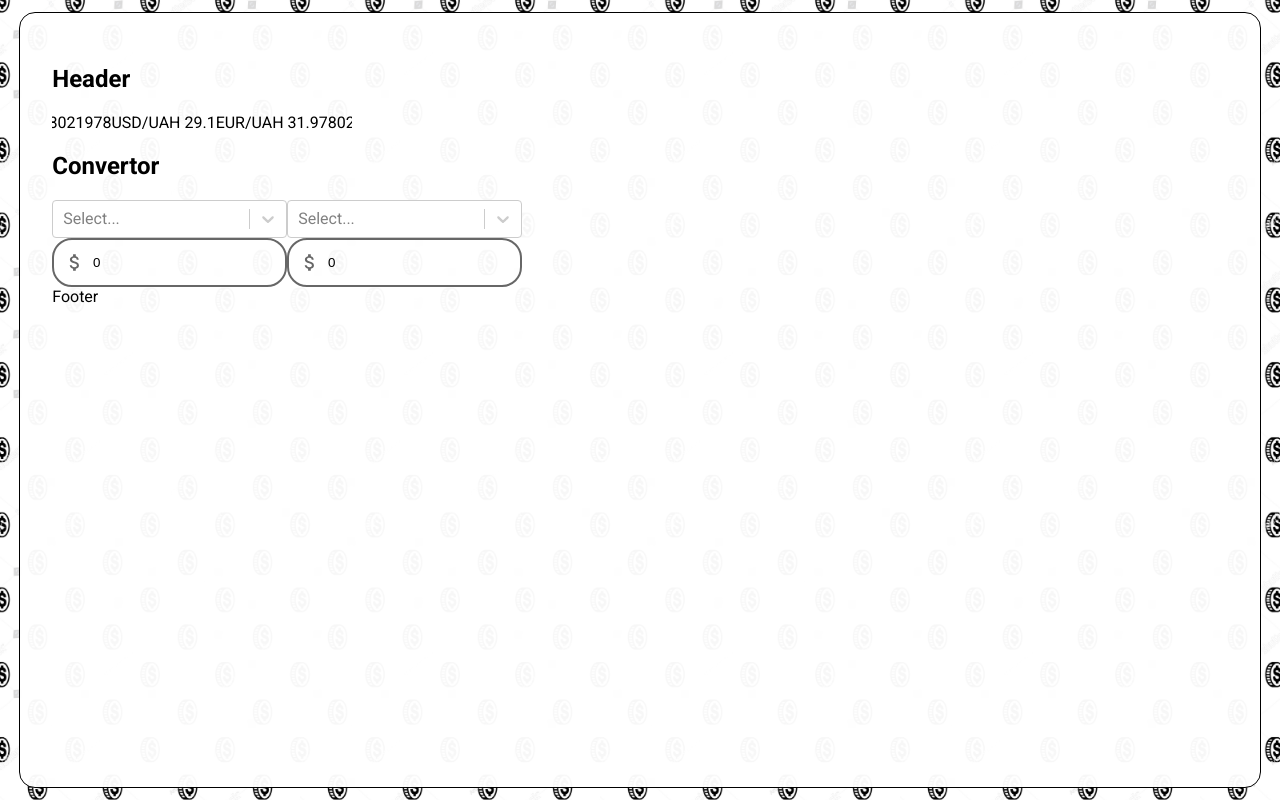
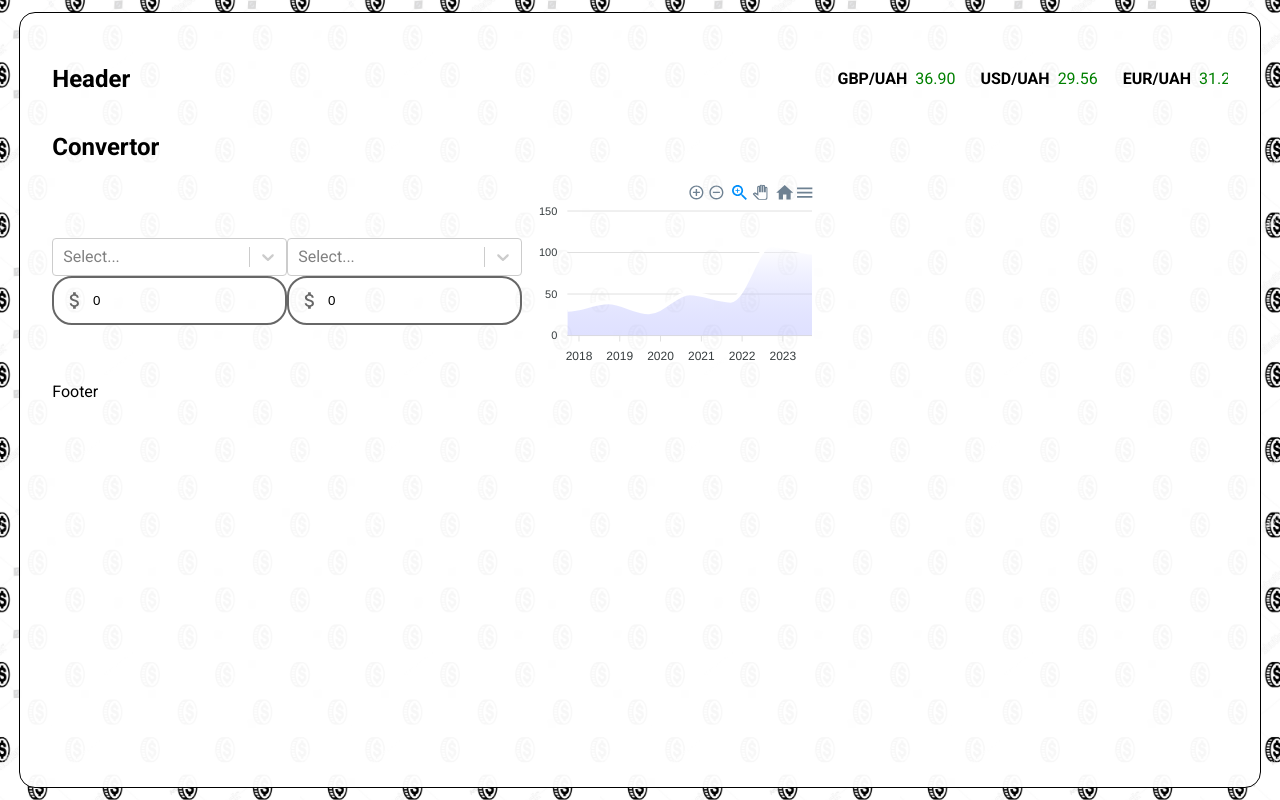
Before and after one commit to Tomasiii/converter, a React (Create React App) app: page / in a window 1280 px wide. Built offline with nearby package versions, Linux system fonts and the light colour scheme.

Commit message:
feat: complete convertor logic

```diff
--- a/package.json
+++ b/package.json
@@ -13,15 +13,17 @@
     "@types/react-icons": "^3.0.0",
     "@typescript-eslint/eslint-plugin": "^5.21.1-alpha.4",
     "@typescript-eslint/parser": "^5.21.0",
+    "apexcharts": "^3.35.2",
     "axios": "^0.27.2",
-    "classnames": "^2.3.1",
     "eslint-config-google": "^0.14.0",
     "eslint-plugin-react": "^7.29.4",
     "node-sass": "^7.0.1",
     "react": "^18.1.0",
+    "react-apexcharts": "^1.4.0",
     "react-dom": "^18.1.0",
     "react-fast-marquee": "^1.3.2",
     "react-icons": "^4.3.1",
+    "react-query": "^3.39.0",
     "react-scripts": "5.0.1",
     "react-select": "^5.3.2",
     "sass": "^1.51.0",
@@ -34,7 +36,7 @@
     "test": "react-app-rewired test",
     "check-types": "tsc --pretty --noEmit",
     "format": "prettier --write .",
-    "check-lint": "eslint --fix . --ext ts --ext tsx --ext js",
+    "check-lint": "eslint --fix . --ext ts --ext js --ext tsx",
     "test-all": "yarn format && yarn check-lint && yarn check-types",
     "prepare": "husky install"
   },
--- a/src/api/axios.ts
+++ b/src/api/axios.ts
@@ -1,7 +1,7 @@
 import axios from "axios";
 
 export const axi = axios.create({
-  baseURL: "https://api.apilayer.com/currency_data/live",
+  baseURL: "https://api.apilayer.com/currency_data/",
   headers: {
     "Content-Type": "application/json",
     apikey: "dW7taNA8W1PAVqhLaHZ6IWlkkG67nufP",
--- /dev/null
+++ b/src/components/Chart/Chart.tsx
@@ -0,0 +1,57 @@
+import ReactApexChart from "react-apexcharts";
+
+interface IProps {}
+
+const Chart = ({}: IProps) => {
+  return (
+    <ReactApexChart
+      options={{
+        chart: {
+          type: "area",
+          height: "auto",
+        },
+        fill: {
+          colors: ["#fff"],
+          type: "gradient",
+        },
+        dataLabels: {
+          enabled: false,
+        },
+        stroke: {
+          curve: "smooth",
+          colors: ["white"],
+        },
+
+        tooltip: {
+          x: {
+            format: "dd/MM/yy",
+          },
+        },
+        grid: {
+          show: true,
+        },
+        xaxis: {
+          type: "datetime",
+          categories: [
+            "2017-09-19",
+            "2018-09-19",
+            "2019-09-19",
+            "2020-09-19",
+            "2021-09-19",
+            "2022-09-19",
+            "2023-09-19",
+          ],
+        },
+      }}
+      series={[
+        {
+          name: "Sales",
+          data: [31, 40, 28, 51, 42, 109, 100],
+        },
+      ]}
+      type="area"
+    />
+  );
+};
+
+export default Chart;
--- a/src/components/Convertor/Converter.tsx
+++ b/src/components/Convertor/Converter.tsx
@@ -1,5 +1,6 @@
 import { useEffect, useState } from "react";
 
+import Chart from "@/components/Chart/Chart";
 import Group from "@/components/Group/Group";
 
 // import { axi } from "@/api/axios";
@@ -8,35 +9,49 @@
 interface IProps {}
 
 const Converter = ({}: IProps) => {
-  const [firMoney, setFirMoney] = useState("");
-  const [secMoney, setSecMoney] = useState("");
-  const exchangeRate = 1;
+  const [firInput, setFirInput] = useState("");
+  const [firSelect, setFirSelect] = useState("");
+  const [secInput, setSecInput] = useState("");
+  const [secSelect, setSecSelect] = useState("");
+  // const [exchangeRate, setExchangeRate] = useState(1);
+  const exchangeRate = 2;
 
   // useEffect(() => {
   //   axi
-  //     .get("", {
+  //     .get("live", {
   //       params: {
-  //         source: "UAH",
-  //         currencies: "USD,EUR",
+  //         source: `${firSelect}`,
+  //         currencies: `${secSelect}`,
   //       },
   //     })
-  //     .then((res) => (exchangeRate = res.data.quotes));
-  // }, []);
+  //     .then((res) => (setExchangeRate(res.data.quotes[`${firSelect}${secSelect}`])));
+  // }, [firSelect, secSelect]);
 
   useEffect(() => {
-    setSecMoney(String(+firMoney * exchangeRate));
-  }, [firMoney]);
+    setSecInput(String(+firInput * exchangeRate));
+  }, [firInput]);
 
   useEffect(() => {
-    setFirMoney(String(+secMoney / +exchangeRate));
-  }, [secMoney]);
+    setFirInput(String(+secInput / exchangeRate));
+  }, [secInput]);
 
   return (
     <main>
       <h2>Convertor</h2>
       <div className={style.converter}>
-        <Group money={firMoney} setMoney={setFirMoney} />
-        <Group money={secMoney} setMoney={setSecMoney} />
+        <Group
+          money={firInput}
+          setMoney={setFirInput}
+          currency={firSelect}
+          setCurrency={setFirSelect}
+        />
+        <Group
+          money={secInput}
+          setMoney={setSecInput}
+          currency={secSelect}
+          setCurrency={setSecSelect}
+        />
+        <Chart />
       </div>
     </main>
   );
--- a/src/components/Group/CountrySelect/CountrySelect.tsx
+++ b/src/components/Group/CountrySelect/CountrySelect.tsx
@@ -1,12 +1,15 @@
 import Select, { components } from "react-select";
 
-import { countryOptions } from "@/components/Group/group.data";
+import { ICountryOption, countryOptions } from "@/components/Group/group.data";
 
 import style from "./country-select.module.scss";
 
-interface IProps {}
+interface IProps {
+  currency: string;
+  handleCurrency: (newValue: ICountryOption) => void;
+}
 
-const CountrySelect = ({}: IProps) => {
+const CountrySelect = ({ currency, handleCurrency }: IProps) => {
   const { Option, SingleValue } = components;
 
   // icon in options
@@ -25,12 +28,17 @@
     </SingleValue>
   );
 
+  const normalize = (cur: string) =>
+    countryOptions.find((item) => item.value === cur);
+
   const SelectWithFlag = (props: any) => {
     return (
       <Select
         {...props}
         components={{ Option: IconOption, SingleValue: IconValue }}
         options={countryOptions}
+        onChange={handleCurrency}
+        value={normalize(currency)}
       />
     );
   };
--- a/src/components/Group/Group.tsx
+++ b/src/components/Group/Group.tsx
@@ -2,21 +2,27 @@
 
 import CountrySelect from "@/components/Group/CountrySelect/CountrySelect";
 import SearchField from "@/components/Group/SearchField/SearchField";
+import { ICountryOption } from "@/components/Group/group.data";
 
 interface IProps {
   money: string;
-  setMoney: any;
+  setMoney: (arg: string) => void;
+  currency: string;
+  setCurrency: (arg: string) => void;
 }
 
-const Group = ({ money, setMoney }: IProps) => {
-  const handleSearch = (e: ChangeEvent<HTMLInputElement>) => {
+const Group = ({ money, setMoney, currency, setCurrency }: IProps) => {
+  const handleMoney = (e: ChangeEvent<HTMLInputElement>) => {
     setMoney(e.target.value);
+  };
+  const handleCurrency = (newValue: ICountryOption) => {
+    setCurrency(newValue.value);
   };
 
   return (
     <div>
-      <CountrySelect />
-      <SearchField searchTerm={money} handleSearch={handleSearch} />
+      <CountrySelect handleCurrency={handleCurrency} currency={currency} />
+      <SearchField searchTerm={money} handleMoney={handleMoney} />
     </div>
   );
 };
--- a/src/components/Group/SearchField/SearchField.tsx
+++ b/src/components/Group/SearchField/SearchField.tsx
@@ -6,10 +6,10 @@
 
 interface ISearchField {
   searchTerm: string;
-  handleSearch: (event: ChangeEvent<HTMLInputElement>) => void;
+  handleMoney: (event: ChangeEvent<HTMLInputElement>) => void;
 }
 
-const SearchField: FC<ISearchField> = ({ handleSearch, searchTerm }) => {
+const SearchField: FC<ISearchField> = ({ handleMoney, searchTerm }) => {
   return (
     <div className={styles.search}>
       <MaterialIcon icon="MdAttachMoney" />
@@ -17,7 +17,7 @@
         placeholder="Search"
         type="number"
         value={searchTerm}
-        onChange={handleSearch}
+        onChange={handleMoney}
       />
     </div>
   );
--- a/src/components/Header/Header.tsx
+++ b/src/components/Header/Header.tsx
@@ -1,32 +1,53 @@
 // import { useEffect } from "react";
 // import { axi } from "@/api/axios";
+import { useState } from "react";
 import Marquee from "react-fast-marquee";
 
 import style from "./header.module.scss";
 
 const Header = () => {
-  const data = {
-    USDEUR: 0.91,
-    USDUAH: 29.1,
-  };
+  const [rate, setRate] = useState({
+    USDEUR: 0.94545,
+    USDGBP: 0.80114,
+    USDUAH: 29.561209,
+  });
+
+  console.log(setRate);
 
   // useEffect(() => {
   //   axi
-  //       .get("", {
+  //       .get("live", {
   //         params: {
   //           source: "USD",
-  //           currencies: "UAH,EUR",
+  //           currencies: "UAH,EUR,GBP",
   //         },
   //       })
-  //       .then((res) => (exchangeRate = res.data.quotes));
+  //       .then((res) => (setRate(res.data.quotes)));
   // }, []);
 
   return (
-    <header>
+    <header className={style.header}>
       <h2>Header</h2>
-      <Marquee pauseOnHover className={style.marquee} gradientWidth={20}>
-        <span>USD/UAH {data.USDUAH}</span>
-        <span>EUR/UAH {data.USDUAH / data.USDEUR}</span>
+      <Marquee pauseOnHover className={style.marquee} gradientWidth={11}>
+        <div>
+          <span className={style.rateCountry}>USD/UAH</span>
+          <span className={style.rate}>{rate.USDUAH.toFixed(2)}</span>
+        </div>
+        <div>
+          <span className={style.rateCountry}>EUR/UAH</span>
+
+          <span className={style.rate}>
+            {(rate.USDUAH / rate.USDEUR).toFixed(2)}
+          </span>
+        </div>
+
+        <div>
+          <span className={style.rateCountry}>GBP/UAH</span>
+
+          <span className={style.rate}>
+            {(rate.USDUAH / rate.USDGBP).toFixed(2)}
+          </span>
+        </div>
       </Marquee>
     </header>
   );
--- a/src/components/Header/header.module.scss
+++ b/src/components/Header/header.module.scss
@@ -1,3 +1,17 @@
+.header{
+  display: flex;
+  align-items: center;
+  justify-content: space-between;
+}
+
 .marquee {
-  width: 300px;
+  width: 400px;
+  .rateCountry{
+    font-weight: 600;
+    margin-right: 8px;
+  }
+  .rate{
+    color: green;
+    margin-right: 25px;
+  }
 }
--- a/src/components/Icons/FlagIcon/FlagIcon.tsx
+++ b/src/components/Icons/FlagIcon/FlagIcon.tsx
@@ -1,6 +1,6 @@
 import style from "./flag.module.scss";
 
-enum EFlags {
+export enum EFlags {
   "UAH" = -6345,
   "EUR" = -1890,
   "USD" = -6453,
--- a/src/components/Icons/FlagIcon/flag.module.scss
+++ b/src/components/Icons/FlagIcon/flag.module.scss
@@ -5,6 +5,3 @@
   display: inline-block;
   flex-shrink: 0;
 }
-.flag-UAN {
-  background-position: 0 -6345px;
-}
```
Also changed, not shown: .eslintrc.js, 1 other file (tests, documents, lock files or other folders).
